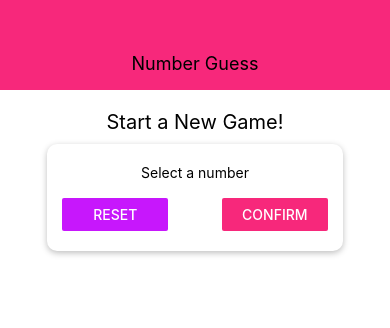
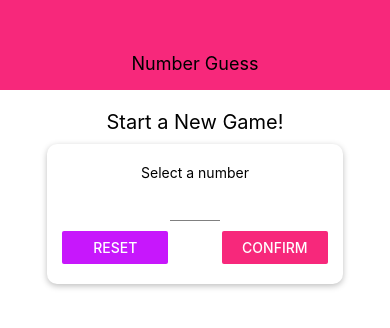
Before and after one commit to indralukmana/React-Native-Number-Gussing-Game, a React Native app: screen / in a window 390 px wide. Shown: the top 328 px of the page. Built offline with nearby package versions, Linux system fonts and the light colour scheme.

Commit message:
✨new: Input component

```diff
--- /dev/null
+++ b/components/Input.tsx
@@ -0,0 +1,17 @@
+import React from 'react'
+import { TextInput, StyleSheet } from 'react-native'
+
+const Input = props => {
+  return <TextInput {...props} style={{ ...styles.input, ...props.style }} />
+}
+
+const styles = StyleSheet.create({
+  input: {
+    height: 30,
+    borderBottomColor: 'grey',
+    borderBottomWidth: 1,
+    marginVertical: 10,
+  },
+})
+
+export default Input
--- a/screens/StartGameScreen.tsx
+++ b/screens/StartGameScreen.tsx
@@ -1,6 +1,7 @@
 import React from 'react'
 import { View, Text, StyleSheet, TextInput, Button } from 'react-native'
 import Card from '../components/Card'
+import Input from '../components/Input'
 import colors from '../constants/colors'
 
 const StartGameScreen = () => {
@@ -9,7 +10,14 @@
       <Text style={StartGameScreenStyles.title}>Start a New Game!</Text>
       <Card style={StartGameScreenStyles.inputContainer}>
         <Text>Select a number</Text>
-        <TextInput />
+        <Input
+          style={StartGameScreenStyles.input}
+          blurOnSubmit
+          autoCapitalize='none'
+          autoCorrect={false}
+          keyboardType='number-pad'
+          maxLength={2}
+        />
         <View style={StartGameScreenStyles.buttonContainer}>
           <View style={StartGameScreenStyles.button}>
             <Button title='reset' onPress={() => {}} color={colors.accent} />
@@ -51,6 +59,10 @@
   button: {
     width: '40%',
   },
+  input: {
+    width: 50,
+    textAlign: 'center',
+  },
 })
 
 export default StartGameScreen
```
